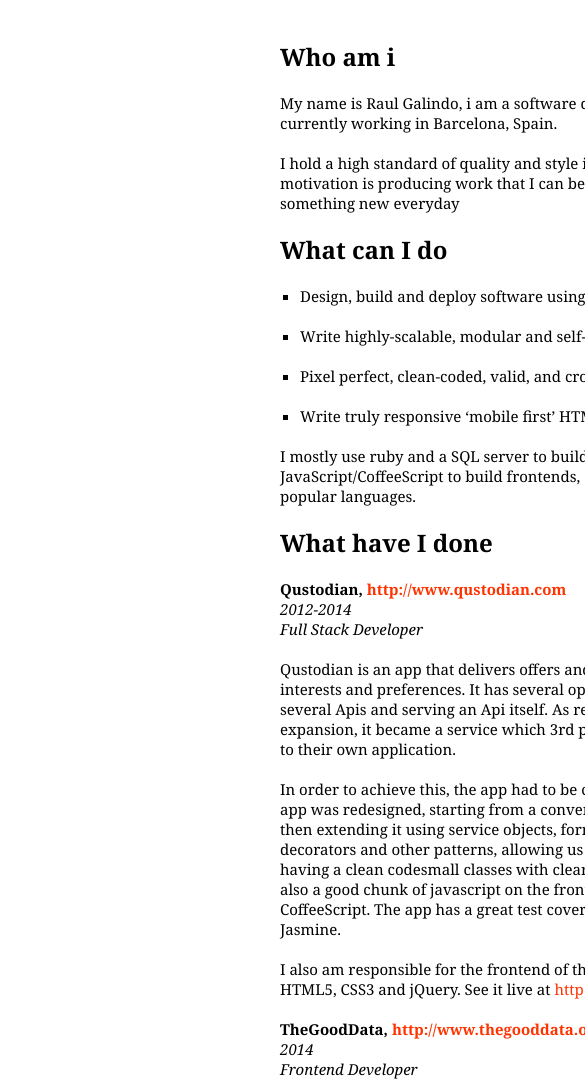
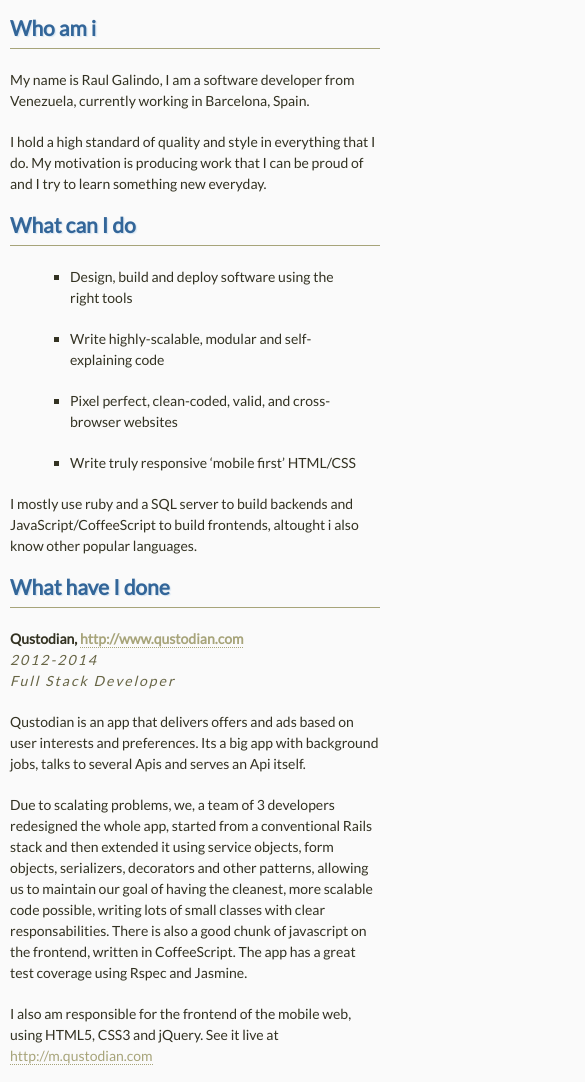
Before and after one commit to rgalindo33/resume, a plain HTML site: page output/index.html in a window 390 px wide. Shown: the top 1082 px of the page, 585 px wide, since content can reach past the window. Drawn offline with Linux system fonts and the light colour scheme.

Commit message:
responsive media queries

```diff
--- a/content/stylesheet.css
+++ b/content/stylesheet.css
@@ -1,37 +1,39 @@
-* {
+html {
   margin: 0;
   padding: 0;
-
-  font-family: Georgia, Palatino, serif;
+  font-size: 10px;
+  font-family: 'Lato', sans-serif;
 }
 
 body {
-  background: #fff;
+  margin: 0px auto;
+  background-color: #FAFAFA;
+  color: #333222;
+  font-size: 2.1rem;
+  line-height: 1.5em;
+  padding-left: 5rem;
+  text-rendering: optimizelegibility;
+  width: 750px;
 }
 
 a {
   text-decoration: none;
 }
 
-a:link,
-a:visited {
-  color: #f30;
+em {
+  color: #676545;
+  letter-spacing: 2px;
 }
 
-a:hover {
-  color: #f90;
+h1,
+h2,
+h3,
+h4 {
+  color: #336699;
+  text-shadow: 0.06em 0.06em 0.05em #D9E6F2;
 }
 
-#main {
-  position: absolute;
-
-  top: 40px;
-  left: 280px;
-
-  width: 500px;
-}
-
-#main h1 {
+h1 {
   font-size: 40px;
   font-weight: normal;
 
@@ -39,63 +41,52 @@ a:hover {
 
   letter-spacing: -1px;
 }
-
-#main p {
-  margin: 20px 0;
-
-  font-size: 15px;
-
-  line-height: 20px;
+h2:after {
+  background-color: #A7A47A;
+  content: "";
+  display: block;
+  height: 1px;
+  margin: 10px auto 0;
+  width: 100%;
 }
 
-#main ul, #main ol {
+a:link,
+a:visited {
+  border-bottom: 1px dotted #A7A47A;
+  color: #A7A47A;
+  text-decoration: none;
+}
+
+a:hover {
+  color: #f90;
+}
+
+p {
+  margin: 20px 0;
+}
+
+ul, ol {
   margin: 20px;
 }
 
-#main li {
-  font-size: 15px;
-
-  line-height: 20px;
-}
-
-#main ul li {
+ul li {
   list-style-type: square;
 }
 
-#sidebar {
-  position: absolute;
 
-  top: 40px;
-  left: 20px;
-  width: 200px;
-
-  padding: 20px 20px 0 0;
-
-  border-right: 1px solid #ccc;
-
-  text-align: right;
+@media all and (max-width: 900px) and (min-width: 600px) {
+  body {
+    width: initial;
+    padding-left: 2rem;
+    margin-right: 1.6rem;
+    font-size: 1.8rem;
+  }
 }
-
-#sidebar h2 {
-  text-transform: uppercase;
-
-  font-size: 13px;
-
-  color: #333;
-
-  letter-spacing: 1px;
-
-  line-height: 20px;
+@media all and (max-width: 600px) {
+  body {
+    width: initial;
+    padding-left: 1rem;
+    margin-right: 1rem;
+    font-size: 1.4rem;
+  }
 }
-
-#sidebar ul {
-  list-style-type: none;
-
-  margin: 20px 0;
-}
-
-#sidebar li {
-  font-size: 14px;
-
-  line-height: 20px;
-}
--- a/output/index.html
+++ b/output/index.html
@@ -2,8 +2,10 @@
 <html lang="en">
   <head>
     <meta charset="utf-8">
+    <meta name="viewport" content="width=device-width">
     <title>Raul Galindo - Full Stack Web Developer</title>
     <link rel="stylesheet" href="/stylesheet.css">
+    <link href='http://fonts.googleapis.com/css?family=Lato' rel='stylesheet' type='text/css'>
 
     <!-- you don't need to keep this, but it's cool for stats! -->
     <meta name="generator" content="nanoc 3.6.11">
@@ -12,11 +14,10 @@
     <div id="main">
       <h2 id="who-am-i">Who am i</h2>
 
-<p>My name is Raul Galindo, i am a software developer from Venezuela, currently working in Barcelona, Spain.</p>
+<p>My name is Raul Galindo, I am a software developer from Venezuela, currently working in Barcelona, Spain.</p>
 
 <p>I hold a high standard of quality and style in everything that I do.
-My motivation is producing work that I can be proud of
-I try to learn something new everyday  </p>
+My motivation is producing work that I can be proud of and I try to learn something new everyday.</p>
 
 <h2 id="what-can-i-do">What can I do</h2>
 
@@ -43,9 +44,9 @@ I try to learn something new everyday  </p>
 <em>2012-2014</em><br />
 <em>Full Stack Developer</em></p>
 
-<p>Qustodian is an app that delivers offers and ads based on user interests and preferences. It has several open fronts, talking to several Apis and serving an Api itself. As result of a business expansion, it became a service which 3rd party apps could integrate to their own application.</p>
+<p>Qustodian is an app that delivers offers and ads based on user interests and preferences. Its a big app with background jobs, talks to several Apis and serves an Api itself.</p>
 
-<p>In order to achieve this, the app had to be completely rewritten. The app was redesigned, starting from a conventional Rails stack and then extending it using service objects, form objects, serializers, decorators and other patterns, allowing us to maintain our goal of having a clean codesmall classes with clear responsabilities. There is also a good chunk of javascript on the frontend, written in CoffeeScript. The app has a great test coverage using Rspec and Jasmine.</p>
+<p>Due to scalating problems, we, a team of 3 developers redesigned the whole app, started from a conventional Rails stack and then extended it using service objects, form objects, serializers, decorators and other patterns, allowing us to maintain our goal of having the cleanest, more scalable code possible, writing lots of small classes with clear responsabilities. There is also a good chunk of javascript on the frontend, written in CoffeeScript. The app has a great test coverage using Rspec and Jasmine.</p>
 
 <p>I also am responsible for the frontend of the mobile web, using HTML5, CSS3 and jQuery. See it live at <a href="http://m.qustodian.com">http://m.qustodian.com</a></p>
 
@@ -53,22 +54,21 @@ I try to learn something new everyday  </p>
 <em>2014</em><br />
 <em>Frontend Developer</em></p>
 
-<p>TheGoodData is a cooperative that allows its users to obtain control of their data. I focused on the development of the Chrome extension using plain JavaScript and Html/CSS, but also took part on the websites frontend.</p>
+<p>TheGoodData is a cooperative that allows its users to obtain control of their data. I focused on the development of the Chrome extension using plain JavaScript and Html/CSS, and also took part on the website’s frontend.</p>
 
 <p><strong>Parkside, <a href="http://www.parkside.at">http://www.parkside.at</a></strong><br />
 <em>2011-2012</em><br />
 <em>Frontend Developer</em>  </p>
 
-<p>Video2brain – [www.video2brain.com]
-International Video training website with million+ users, constantly implementing new features. Html, Css and JavaScript.</p>
+<p>I worked on the <a href="http://www.video2brain.com">Video2brain</a> team, an international video training website with 400k+ users. My job there was implementing new features (mostly JavaScript) and typical layout tasks.</p>
 
 <p><strong>Gruebl Automatisierungstechnik</strong><br />
 <em>2010-2011</em><br />
 <em>Full Stack Developer</em></p>
 
-<p>KVZ – standard Ruby on Rails app that gathered Project information, contacts and other information to help the workers to find accomodations, food and other services in east europe. Mysql database and extensive use of jQuery datatables (datatables.net)</p>
+<p>KVZ – standard Ruby on Rails app that gathered Project information, contacts and other information to help the workers to find accomodations, food and other services in eastern Europe. Mysql database and extensive use of jQuery datatables (datatables.net)</p>
 
-<p>PIM – also a RoR app to manage the problems and incidences of the support department. Due to a highly rotating staff, this was very important to centralize the know-how of the company.</p>
+<p>PIM – also a RoR app to manage the problems and incidences of the support department. Due to a highly rotating staff, this was very important to centralize the know-how of the company. This app integrated with the KVZ App.</p>
 
 <p>For both projects I was responsible for a variety of tasks including front and backend development, user experience design, visual design, and server setup and maintenance.</p>
 
@@ -77,9 +77,16 @@ International Video training website with million+ users, constantly implementin
 <em>2008</em><br />
 <em>Diploma Thesis</em></p>
 
-<p>Ruby on Rails app that allowed graduates to query other students thesis, and incorporate their owns once finished.</p>
+<p>Ruby on Rails app that allowed graduates to query other students thesis, and incorporate their owns once finished. </p>
 
 <h2 id="more-about-me">More about me</h2>
+<p>I am an open and friendly person, always willing to have fun and enjoy what i do, no matter the circunstances
+I enjoy team work and find it very fun to do</p>
+
+<p>Im fluent in English, German and Spanish. </p>
+
+<p>I love to travel and learn new cultures, and my favourite travel method is my beloved VW bus
+Besides writing software, my main activities are Surfing and Skateboarding. Im also a bit melomaniac</p>
 
     </div>
     </div>
--- a/output/stylesheet.css
+++ b/output/stylesheet.css
@@ -1,37 +1,39 @@
-* {
+html {
   margin: 0;
   padding: 0;
-
-  font-family: Georgia, Palatino, serif;
+  font-size: 10px;
+  font-family: 'Lato', sans-serif;
 }
 
 body {
-  background: #fff;
+  margin: 0px auto;
+  background-color: #FAFAFA;
+  color: #333222;
+  font-size: 2.1rem;
+  line-height: 1.5em;
+  padding-left: 5rem;
+  text-rendering: optimizelegibility;
+  width: 750px;
 }
 
 a {
   text-decoration: none;
 }
 
-a:link,
-a:visited {
-  color: #f30;
+em {
+  color: #676545;
+  letter-spacing: 2px;
 }
 
-a:hover {
-  color: #f90;
+h1,
+h2,
+h3,
+h4 {
+  color: #336699;
+  text-shadow: 0.06em 0.06em 0.05em #D9E6F2;
 }
 
-#main {
-  position: absolute;
-
-  top: 40px;
-  left: 280px;
-
-  width: 500px;
-}
-
-#main h1 {
+h1 {
   font-size: 40px;
   font-weight: normal;
 
@@ -39,63 +41,52 @@ a:hover {
 
   letter-spacing: -1px;
 }
-
-#main p {
-  margin: 20px 0;
-
-  font-size: 15px;
-
-  line-height: 20px;
+h2:after {
+  background-color: #A7A47A;
+  content: "";
+  display: block;
+  height: 1px;
+  margin: 10px auto 0;
+  width: 100%;
 }
 
-#main ul, #main ol {
+a:link,
+a:visited {
+  border-bottom: 1px dotted #A7A47A;
+  color: #A7A47A;
+  text-decoration: none;
+}
+
+a:hover {
+  color: #f90;
+}
+
+p {
+  margin: 20px 0;
+}
+
+ul, ol {
   margin: 20px;
 }
 
-#main li {
-  font-size: 15px;
-
-  line-height: 20px;
-}
-
-#main ul li {
+ul li {
   list-style-type: square;
 }
 
-#sidebar {
-  position: absolute;
 
-  top: 40px;
-  left: 20px;
-  width: 200px;
-
-  padding: 20px 20px 0 0;
-
-  border-right: 1px solid #ccc;
-
-  text-align: right;
+@media all and (max-width: 900px) and (min-width: 600px) {
+  body {
+    width: initial;
+    padding-left: 2rem;
+    margin-right: 1.6rem;
+    font-size: 1.8rem;
+  }
 }
-
-#sidebar h2 {
-  text-transform: uppercase;
-
-  font-size: 13px;
-
-  color: #333;
-
-  letter-spacing: 1px;
-
-  line-height: 20px;
+@media all and (max-width: 600px) {
+  body {
+    width: initial;
+    padding-left: 1rem;
+    margin-right: 1rem;
+    font-size: 1.4rem;
+  }
 }
-
-#sidebar ul {
-  list-style-type: none;
-
-  margin: 20px 0;
-}
-
-#sidebar li {
-  font-size: 14px;
-
-  line-height: 20px;
-}
```
Also changed, not shown: layouts/default.html (+2 -0 lines), 3 other files.
